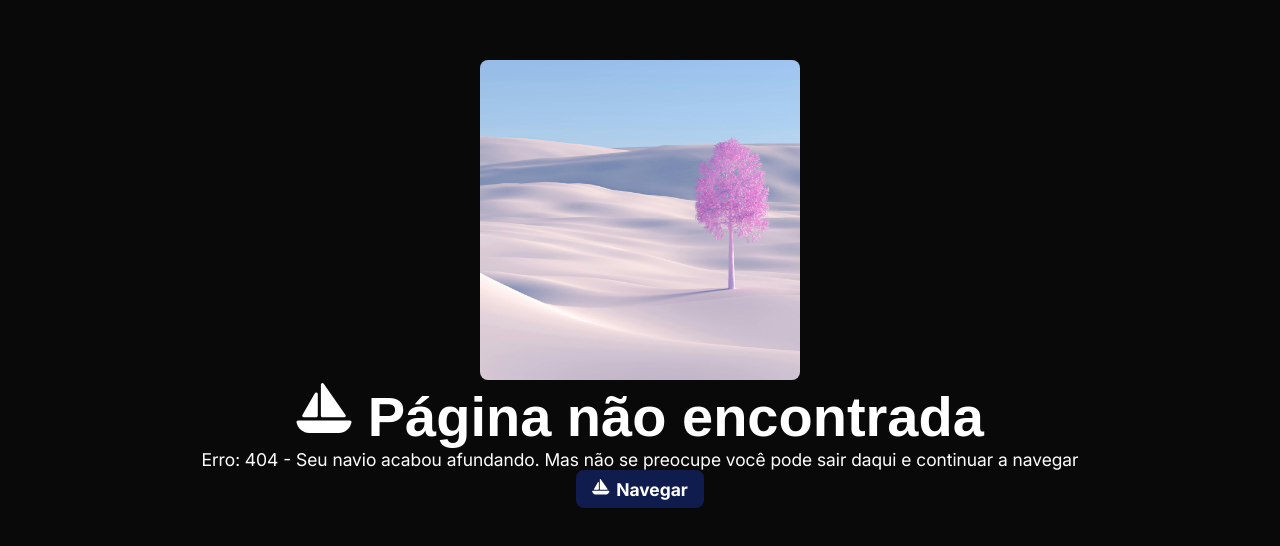
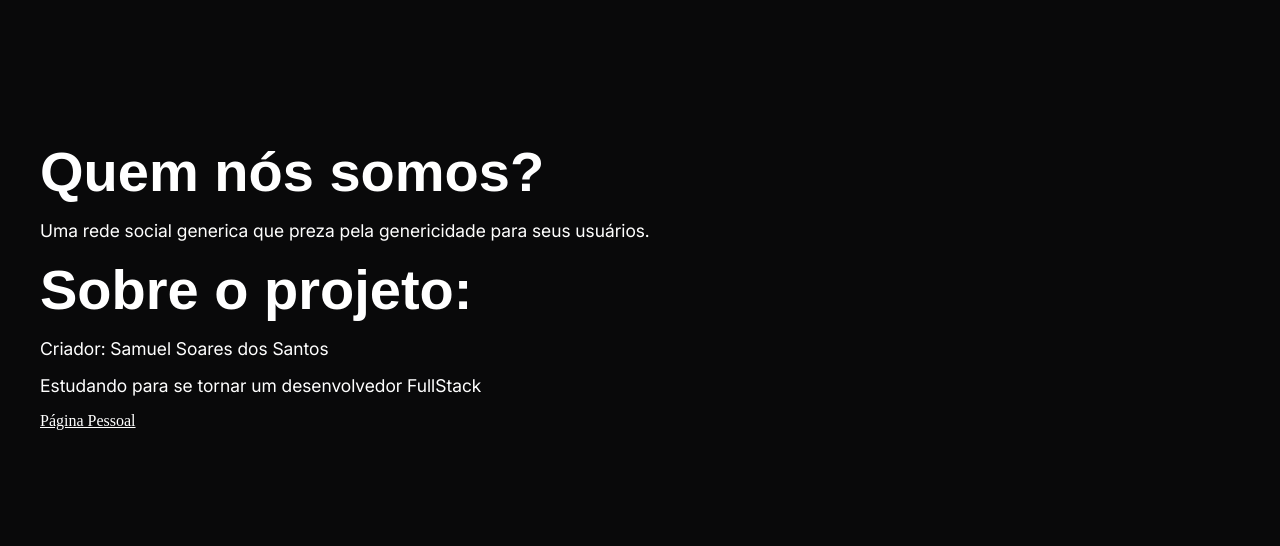
Before and after one commit to SamuelDevelop/generic, a Next.js app in the folder code/frontend/: page /about in a window 1280 px wide. Before the commit this address had no page. Shown: the part 116-662 px from the top of the page. Built offline with nearby package versions, Linux system fonts and the light colour scheme; a web font is replaced by a local one.

Commit message:
about e not found

```diff
--- /dev/null
+++ b/code/frontend/app/about/page.tsx
@@ -0,0 +1,16 @@
+
+function AboutPage(){
+    return (
+        <main className="allScreen leftedPage">
+            <h1>Quem nós somos?</h1>
+            <p>Uma rede social generica que preza pela genericidade para seus usuários.</p>
+
+            <h1>Sobre o projeto:</h1>
+            <p>Criador: Samuel Soares dos Santos</p>
+            <p>Estudando para se tornar um desenvolvedor FullStack</p>
+            <a href="https://samuel-soares-dos-santos.vercel.app">Página Pessoal</a>
+        </main>
+    )
+}
+
+export default AboutPage;
--- a/code/frontend/app/globals.css
+++ b/code/frontend/app/globals.css
@@ -63,3 +63,12 @@ a:hover{
     max-height: 100vh;
     box-sizing: border-box;
 }
+
+.leftedPage{
+    display: flex;
+    flex-direction: column;
+    justify-content: center;
+    align-items: flex-start;
+    padding-left: 2.5rem;
+    gap: 1rem;
+}
--- a/code/frontend/app/not-found.tsx
+++ b/code/frontend/app/not-found.tsx
@@ -11,7 +11,7 @@ export default function NotFound() {
     const router = useRouter();
 
   return (
-    <main className="allScreen">
+    <main className="allScreen leftedPage">
 
         <Image
             className={styles.mainImage}
```
Also changed, not shown: 1 other file (tests, documents, lock files or other folders).
